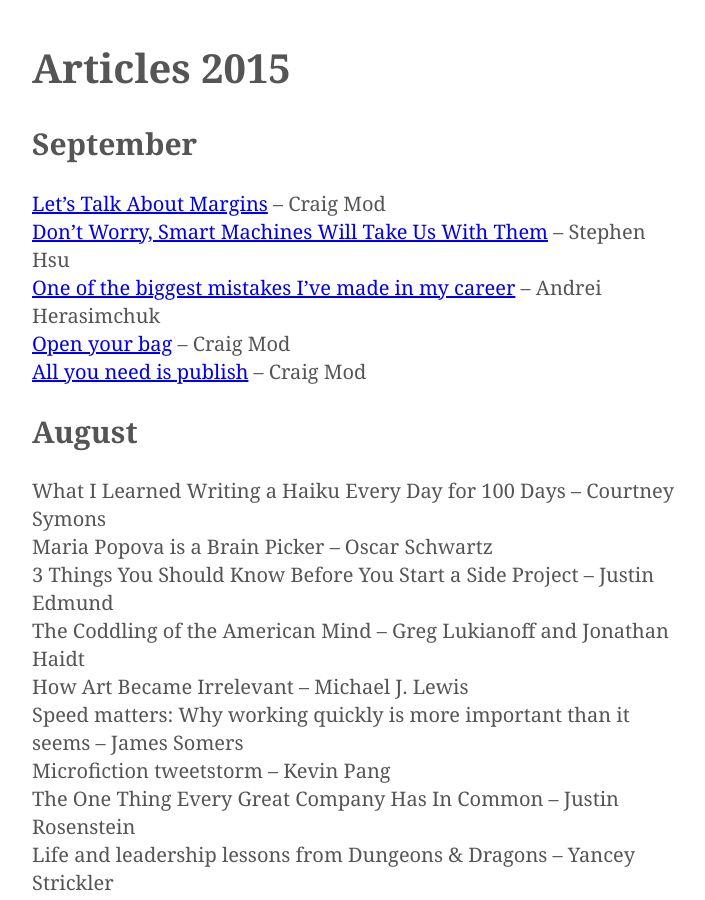
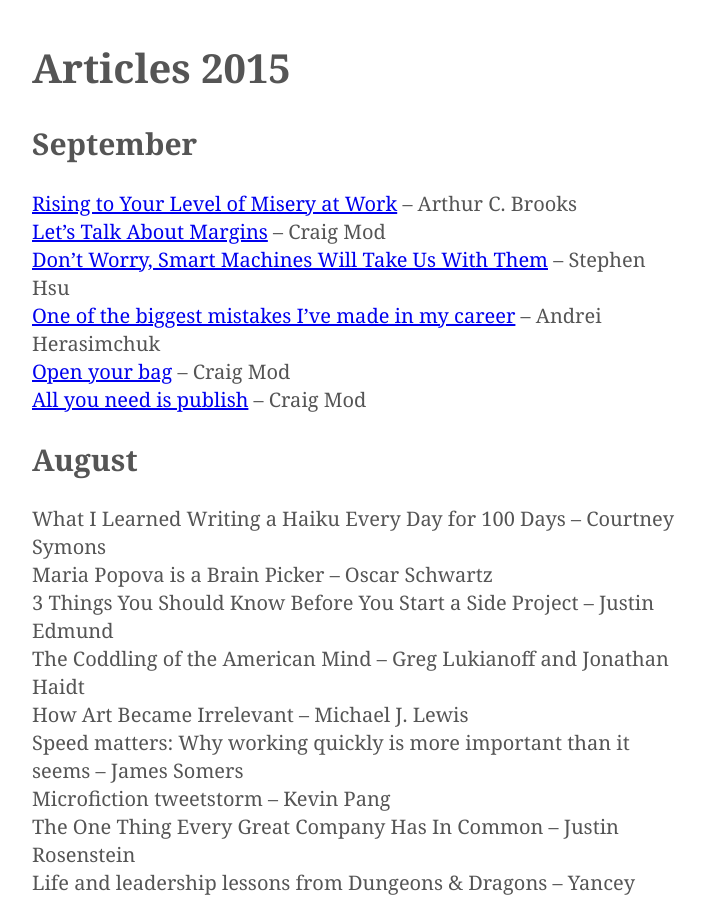
Before and after one commit to kmcgillivray/librarie, a Jekyll site: the page built from articles/2015.md, in a window 1280 px wide and 900 px high. Shown: the whole window, without its empty margins (283-988 px from the left). Built offline with Jekyll 4.4.1, drawn with Linux system fonts in a browser that asks for light colours.

Commit message:
:newspaper:

```diff
--- a/articles/2015.md
+++ b/articles/2015.md
@@ -5,6 +5,7 @@ title: Articles 2015
 
 ## September
 
+* [Rising to Your Level of Misery at Work](http://www.nytimes.com/2015/09/06/opinion/arthur-brooks-rising-to-your-level-of-misery-at-work.html?smid=tw-share&_r=0) – Arthur C. Brooks
 * [Let's Talk About Margins](https://medium.com/message/lets-talk-about-margins-14646574c385) – Craig Mod
 * [Don’t Worry, Smart Machines Will Take Us With Them](http://nautil.us/issue/28/2050/dont-worry-smart-machines-will-take-us-with-them) – Stephen Hsu
 * [One of the biggest mistakes I’ve made in my career](https://medium.com/twenty-years-in-the-valley/one-of-the-biggest-mistakes-i-ve-made-in-my-career-72bf27c538b4) – Andrei Herasimchuk
```
